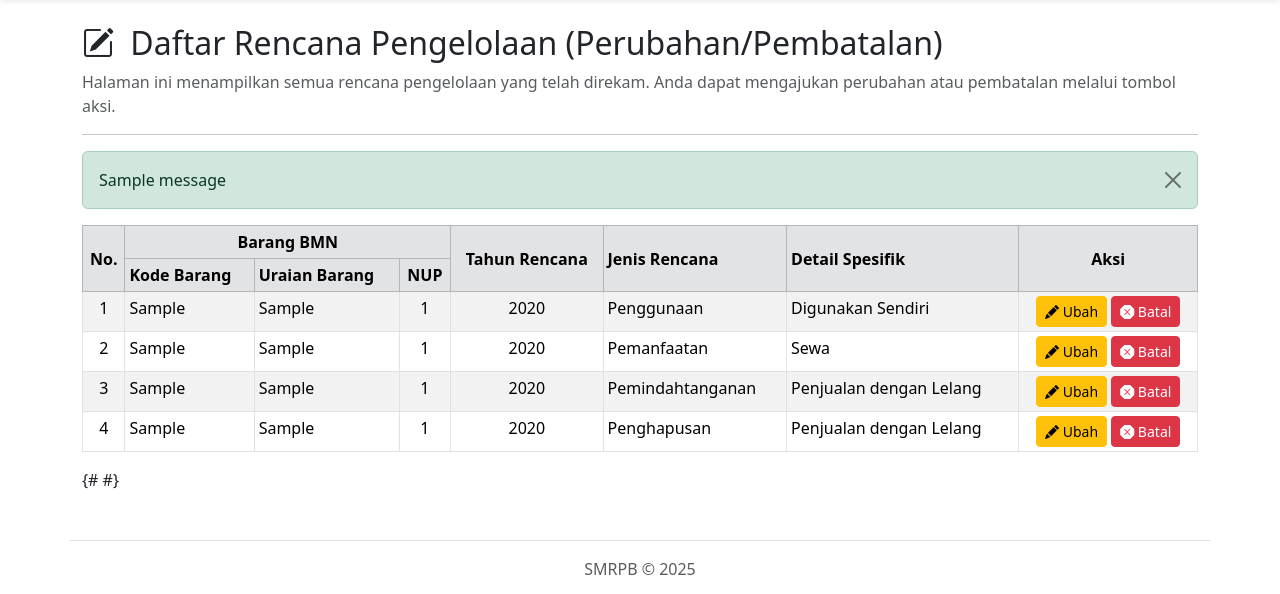
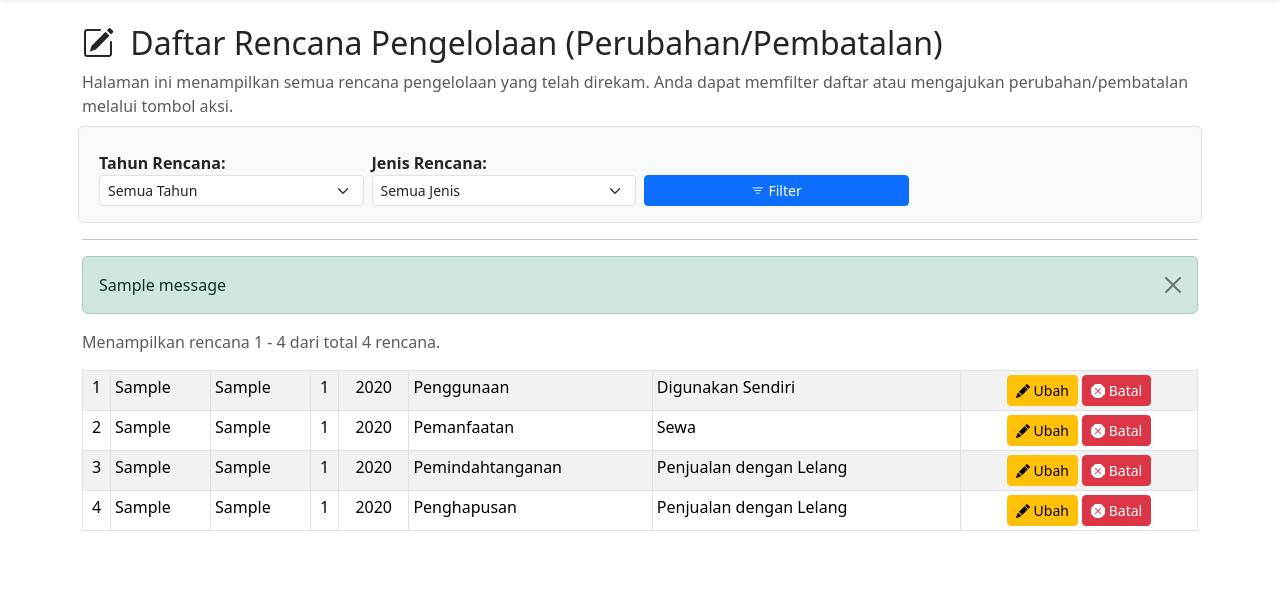
Before and after one commit to teripangijo/smrpb_pya, a Django app: page /rencana/perubahan/ in a window 1280 px wide. Shown: the part 56-650 px from the top of the page. Run offline with Django 5.2, Linux system fonts and the light colour scheme; a user stored in the database is signed in; tables that the repository leaves empty hold one stand-in row (values such as "Sample post"); one stand-in notice (Sample message) is shown; some libraries are stand-ins or nearby versions.

Commit message:
Fixing bug

```diff
--- a/rencana_bmn/views.py
+++ b/rencana_bmn/views.py
@@ -33,6 +33,8 @@
     RencanaPemindahtangananForm, RencanaPenghapusanForm, AlasanForm,
     ImportExcelForm, BulkRencanaForm
 )
+from types import SimpleNamespace
+from django.core.paginator import Paginator, EmptyPage, PageNotAnInteger
 
 
 # === View Dasar ===
@@ -327,55 +329,135 @@
 # === Views untuk Perubahan Rencana ===
 @login_required
 def daftar_semua_rencana(request):
-    print("--- VIEW daftar_semua_rencana DIPANGGIL ---")
-    penggunaan = RencanaPenggunaan.objects.select_related('barang').all()
-    pemanfaatan = RencanaPemanfaatan.objects.select_related('barang').all()
-    pemindahtanganan = RencanaPemindahtanganan.objects.select_related('barang').all()
-    penghapusan = RencanaPenghapusan.objects.select_related('barang').all()
-    # -- DEBUG PRINT 1 --
-    print(f"Jumlah Awal: Penggunaan={penggunaan.count()}, Pemanfaatan={pemanfaatan.count()}, Pemindahtanganan={pemindahtanganan.count()}, Penghapusan={penghapusan.count()}")
+    """Menampilkan daftar semua rencana dengan filter"""
+    # -- Ambil Filter -- #
+    tahun_filter = request.GET.get('tahun', '')
+    jenis_filter = request.GET.get('jenis', '')
 
+    # -- Siapkan Opsi Filter untuk Template --
+    tahun_sekarang = timezone.now().year
+    tahun_options = [('', 'Semua Tahun')] + [(str(t), str(t)) for t in range(tahun_sekarang, tahun_sekarang + 4)]
+    jenis_options = [
+        ('', 'Semua Jenis'),
+        ('Penggunaan', 'Penggunaan'),
+        ('Pemanfaatan', 'Pemanfaatan'),
+        ('Pemindahtanganan', 'Pemindahtanganan'),
+        ('Penghapusan', 'Penghapusan'),
+    ]
+
+    # -- Ambil data awal --
+    model_list_map = {
+        'Penggunaan': RencanaPenggunaan,
+        'Pemanfaatan': RencanaPemanfaatan,
+        'Pemindahtanganan': RencanaPemindahtanganan,
+        'Penghapusan': RencanaPenghapusan,
+    }
     all_rencana = []
-    ct_penggunaan = ContentType.objects.get_for_model(RencanaPenggunaan)
-    ct_pemanfaatan = ContentType.objects.get_for_model(RencanaPemanfaatan)
-    ct_pemindahtanganan = ContentType.objects.get_for_model(RencanaPemindahtanganan)
-    ct_penghapusan = ContentType.objects.get_for_model(RencanaPenghapusan)
+    content_types = {model.__name__: ContentType.objects.get_for_model(model) for model in model_list_map.values()}
 
-    # Loop Penggunaan
-    for item in penggunaan:
-        try: # Tambah try-except untuk debug error per item
-            item.jenis_rencana_display = "Penggunaan"; item.jenis_rencana_slug = "penggunaan"; item.detail_spesifik = item.get_jenis_penggunaan_display(); item.content_type_id = ct_penggunaan.id; all_rencana.append(item)
-        except Exception as e: print(f"Error di loop Penggunaan: {e} pada item {item.pk}")
-    # -- DEBUG PRINT 2 --
-    print(f"Jumlah setelah Penggunaan: {len(all_rencana)}")
+    # --- Terapkan Filter ---
+    for jenis_nama, ModelRencana in model_list_map.items():
+        # Filter berdasarkan Jenis
+        if not jenis_filter or jenis_filter == jenis_nama:
+            qs = ModelRencana.objects.select_related('barang')
+            # Filter berdasarkan Tahun
+            if tahun_filter:
+                try:
+                    qs = qs.filter(tahun_rencana=int(tahun_filter))
+                except ValueError:
+                    pass # Abaikan jika tahun filter tidak valid
 
-    # Loop Pemanfaatan
-    for item in pemanfaatan:
-        try:
-            item.jenis_rencana_display = "Pemanfaatan"; item.jenis_rencana_slug = "pemanfaatan"; item.detail_spesifik = item.get_jenis_pemanfaatan_display(); item.content_type_id = ct_pemanfaatan.id; all_rencana.append(item)
-        except Exception as e: print(f"Error di loop Pemanfaatan: {e} pada item {item.pk}")
-    # -- DEBUG PRINT 3 --
-    print(f"Jumlah setelah Pemanfaatan: {len(all_rencana)}")
+            # Ambil data & tambahkan atribut display
+            for item in qs.all(): # Ambil semua setelah filter
+                item.jenis_rencana_display = jenis_nama
+                item.jenis_rencana_slug = jenis_nama.lower()
+                item.content_type_id = content_types[ModelRencana.__name__].id
+                # Set detail spesifik (logika sama seperti sebelumnya)
+                if isinstance(item, RencanaPenggunaan): item.detail_spesifik = item.get_jenis_penggunaan_display()
+                elif isinstance(item, RencanaPemanfaatan): item.detail_spesifik = item.get_jenis_pemanfaatan_display()
+                elif isinstance(item, RencanaPemindahtanganan): item.detail_spesifik = item.get_jenis_pemindahtanganan_display()
+                elif isinstance(item, RencanaPenghapusan):
+                    detail = item.get_jenis_penghapusan_display();
+                    if item.jenis_penghapusan == 'SEBAB_LAIN' and item.keterangan_sebab_lain: detail += f" ({item.keterangan_sebab_lain})"
+                    item.detail_spesifik = detail
+                else: item.detail_spesifik = "-"
+                all_rencana.append(item)
 
-    # Loop Pemindahtanganan
-    for item in pemindahtanganan:
-        try:
-            item.jenis_rencana_display = "Pemindahtanganan"; item.jenis_rencana_slug = "pemindahtanganan"; item.detail_spesifik = item.get_jenis_pemindahtanganan_display(); item.content_type_id = ct_pemindahtanganan.id; all_rencana.append(item)
-        except Exception as e: print(f"Error di loop Pemindahtanganan: {e} pada item {item.pk}")
-    # -- DEBUG PRINT 4 --
-    print(f"Jumlah setelah Pemindahtanganan: {len(all_rencana)}")
+    # Urutkan hasil akhir
+    all_rencana.sort(key=lambda x: (x.barang.kode_barang, x.barang.nup, x.tahun_rencana))
 
-    # Loop Penghapusan
-    for item in penghapusan:
-         try:
-            item.jenis_rencana_display = "Penghapusan"; item.jenis_rencana_slug = "penghapusan"; detail = item.get_jenis_penghapusan_display(); item.detail_spesifik = detail + (f" ({item.keterangan_sebab_lain})" if item.jenis_penghapusan == 'SEBAB_LAIN' and item.keterangan_sebab_lain else ""); item.content_type_id = ct_penghapusan.id; all_rencana.append(item)
-         except Exception as e: print(f"Error di loop Penghapusan: {e} pada item {item.pk}")
-    # -- DEBUG PRINT 5 --
-    print(f"Jumlah Final sebelum sort: {len(all_rencana)}")
+    # --- TAMBAHKAN PAGINATION ---
+    paginator = Paginator(all_rencana, 25) # Tampilkan 25 rencana per halaman
+    page_number = request.GET.get('page') # Ambil nomor halaman dari URL (?page=...)
+    try:
+        page_obj = paginator.get_page(page_number) # Dapatkan objek halaman
+    except PageNotAnInteger:
+        # Jika page bukan integer, tampilkan halaman pertama.
+        page_obj = paginator.page(1)
+    except EmptyPage:
+        # Jika page di luar range (misal 9999), tampilkan halaman terakhir.
+        page_obj = paginator.page(paginator.num_pages)
+    # --- AKHIR PAGINATION ---
 
-    all_rencana.sort(key=lambda x: (x.barang.kode_barang, x.barang.nup, x.tahun_rencana))
-    context = {'page_title': 'Daftar Rencana Pengelolaan (Perubahan/Pembatalan)', 'all_rencana': all_rencana}
+    context = {
+        'page_title': 'Daftar Rencana Pengelolaan (Perubahan/Pembatalan)',
+        'page_obj': page_obj, # Kirim page_obj ke template
+        'tahun_options': tahun_options,
+        'jenis_options': jenis_options,
+        'selected_tahun': tahun_filter,
+        'selected_jenis': jenis_filter,
+        'request_get_params': request.GET.urlencode() # Untuk pagination link
+    }
     return render(request, 'rencana_bmn/daftar_semua_rencana.html', context)
+
+# @login_required
+# def daftar_semua_rencana(request):
+#     # --- KODE TES UNTUK DEBUG ---
+#     print("--- MULAI EKSEKUSI VIEW daftar_semua_rencana (VERSI TES) ---")
+
+#     # Buat data dummy
+#     try:
+#         # Kita butuh ContentType asli untuk link di template
+#         ct_penggunaan_id = ContentType.objects.get_for_model(RencanaPenggunaan).id
+#         ct_pemanfaatan_id = ContentType.objects.get_for_model(RencanaPemanfaatan).id
+#     except Exception as e:
+#         print(f"Error saat get ContentType: {e}")
+#         ct_penggunaan_id = 0
+#         ct_pemanfaatan_id = 0
+
+#     dummy_barang = SimpleNamespace(kode_barang="DUMMY01", uraian_barang="Barang Tes", nup=1)
+#     dummy_rencana_1 = SimpleNamespace(
+#         pk=9998, # ID pura-pura
+#         barang=dummy_barang,
+#         tahun_rencana=2025,
+#         jenis_rencana_display="Penggunaan",
+#         jenis_rencana_slug="penggunaan",
+#         detail_spesifik="Tes Sendiri",
+#         content_type_id=ct_penggunaan_id
+#     )
+#     dummy_rencana_2 = SimpleNamespace(
+#          pk=9999, # ID pura-pura
+#         barang=dummy_barang,
+#         tahun_rencana=2026,
+#         jenis_rencana_display="Pemanfaatan",
+#         jenis_rencana_slug="pemanfaatan",
+#         detail_spesifik="Tes Sewa",
+#         content_type_id=ct_pemanfaatan_id
+#     )
+#     test_list = [dummy_rencana_1, dummy_rencana_2]
+#     print(f"--- Mengirim test_list berisi {len(test_list)} item dummy ---")
+
+#     context = {
+#         'page_title': 'Daftar Rencana Pengelolaan (TESTING VIEW)',
+#         'all_rencana': test_list, # Kirim list dummy ini
+#         'tahun_options': [('', 'Semua Tahun'), ('2025', '2025'), ('2026', '2026')],
+#         'jenis_options': [('', 'Semua Jenis'), ('Penggunaan', 'Penggunaan'), ('Pemanfaatan', 'Pemanfaatan')],
+#         'selected_tahun': '',
+#         'selected_jenis': '',
+#     }
+#     print("--- SELESAI EKSEKUSI VIEW daftar_semua_rencana (VERSI TES) ---")
+#     return render(request, 'rencana_bmn/daftar_semua_rencana.html', context)
+#     # --- AKHIR KODE TES ---
 
 # --- Helper Function ---
 def get_rencana_object_and_form(ct_id, obj_id, post_data=None, instance_needed=True):
--- /dev/null
+++ b/templates/rencana_bmn/_partials/messages.html
@@ -0,0 +1,9 @@
+{% comment %} templates/rencana_bmn/_partials/messages.html {% endcomment %}
+{% if messages %}
+    {% for message in messages %}
+        <div class="alert alert-{{ message.tags }} alert-dismissible fade show" role="alert">
+            {{ message }}
+            <button type="button" class="btn-close" data-bs-dismiss="alert" aria-label="Close"></button>
+        </div>
+    {% endfor %}
+{% endif %}
--- /dev/null
+++ b/templates/rencana_bmn/_partials/pagination.html
@@ -0,0 +1,53 @@
+{% comment %} templates/rencana_bmn/_partials/pagination.html {% endcomment %}
+{% if page_obj.has_other_pages %} {# Hanya tampilkan jika ada lebih dari 1 halaman #}
+  <nav aria-label="Page navigation">
+    <ul class="pagination justify-content-center mt-4">
+
+      {# Tombol Previous #}
+      {% if page_obj.has_previous %}
+        <li class="page-item">
+          {# Perhatikan penambahan &request.GET.urlencode agar filter tetap terbawa #}
+          <a class="page-link" href="?page={{ page_obj.previous_page_number }}&amp;{{ request.GET.urlencode }}" aria-label="Previous">
+            <span aria-hidden="true">&laquo;</span>
+          </a>
+        </li>
+      {% else %}
+        <li class="page-item disabled">
+          <span class="page-link" aria-hidden="true">&laquo;</span>
+        </li>
+      {% endif %}
+
+      {# Nomor Halaman #}
+      {% for i in page_obj.paginator.page_range %}
+        {% if page_obj.number == i %}
+          <li class="page-item active" aria-current="page"><span class="page-link">{{ i }}</span></li>
+        {% elif i > page_obj.number|add:'-3' and i < page_obj.number|add:'3' %}
+          {# Tampilkan beberapa nomor di sekitar halaman aktif #}
+          <li class="page-item"><a class="page-link" href="?page={{ i }}&amp;{{ request.GET.urlencode }}">{{ i }}</a></li>
+        {% elif i == page_obj.paginator.page_range.0 or i == page_obj.paginator.page_range|last %}
+             {# Selalu tampilkan halaman pertama dan terakhir (jika jauh) #}
+             {% if i == page_obj.paginator.page_range.0 and page_obj.number > 4 %}
+                 <li class="page-item disabled"><span class="page-link">...</span></li>
+             {% endif %}
+             <li class="page-item"><a class="page-link" href="?page={{ i }}&amp;{{ request.GET.urlencode }}">{{ i }}</a></li>
+             {% if i == page_obj.paginator.page_range|last and page_obj.number < page_obj.paginator.num_pages|add:'-3' %}
+                  <li class="page-item disabled"><span class="page-link">...</span></li>
+             {% endif %}
+        {% endif %}
+      {% endfor %}
+
+      {# Tombol Next #}
+      {% if page_obj.has_next %}
+        <li class="page-item">
+          <a class="page-link" href="?page={{ page_obj.next_page_number }}&amp;{{ request.GET.urlencode }}" aria-label="Next">
+            <span aria-hidden="true">&raquo;</span>
+          </a>
+        </li>
+      {% else %}
+        <li class="page-item disabled">
+          <span class="page-link" aria-hidden="true">&raquo;</span>
+        </li>
+      {% endif %}
+    </ul>
+  </nav>
+{% endif %}
--- a/templates/rencana_bmn/daftar_semua_rencana.html
+++ b/templates/rencana_bmn/daftar_semua_rencana.html
@@ -1,24 +1,58 @@
 {% extends 'base.html' %}
-{% load static %}
+{% load static %} {# Anda bisa tambahkan l10n jika perlu format angka di tabel ini #}
 
-{% block title %}{{ page_title }} - SMRPB{% endblock %}
+{% block title %}{{ page_title|default:"Daftar Rencana" }} - SMRPB{% endblock %}
 
 {% block content %}
-<h2><i class="bi bi-pencil-square me-2"></i> {{ page_title }}</h2>
-<p class="text-muted">Halaman ini menampilkan semua rencana pengelolaan yang telah direkam. Anda dapat mengajukan perubahan atau pembatalan melalui tombol aksi.</p>
+<h2><i class="bi bi-pencil-square me-2"></i> {{ page_title|default:"Daftar Rencana Pengelolaan (Perubahan/Pembatalan)" }}</h2>
+<p class="text-muted">Halaman ini menampilkan semua rencana pengelolaan yang telah direkam. Anda dapat memfilter daftar atau mengajukan perubahan/pembatalan melalui tombol aksi.</p>
+
+{# --- FORM FILTER --- #}
+<form method="get" action="{% url 'daftar_semua_rencana' %}" class="row g-2 mb-3 align-items-end p-3 border rounded bg-light">
+    <div class="col-md-3 col-sm-6">
+        <label for="filter-tahun" class="form-label mb-0 fw-bold">Tahun Rencana:</label>
+        <select name="tahun" id="filter-tahun" class="form-select form-select-sm">
+            {# Pastikan tahun_options dikirim dari view #}
+            {% for value, text in tahun_options %}
+                <option value="{{ value }}" {% if value|stringformat:"s" == selected_tahun|stringformat:"s" %}selected{% endif %}>{{ text }}</option>
+            {% endfor %}
+        </select>
+    </div>
+    <div class="col-md-3 col-sm-6">
+        <label for="filter-jenis" class="form-label mb-0 fw-bold">Jenis Rencana:</label>
+        <select name="jenis" id="filter-jenis" class="form-select form-select-sm">
+             {# Pastikan jenis_options dikirim dari view #}
+             {% for value, text in jenis_options %}
+                <option value="{{ value }}" {% if value == selected_jenis %}selected{% endif %}>{{ text }}</option>
+             {% endfor %}
+        </select>
+    </div>
+    <div class="col-md-3 col-sm-12 mt-2 mt-md-0"> {# Tombol di kolom sendiri #}
+        <button type="submit" class="btn btn-primary btn-sm w-100">
+            <i class="bi bi-filter"></i> Filter
+        </button>
+    </div>
+     <div class="col-md-3 col-sm-12 mt-2 mt-md-0"> {# Tombol Reset #}
+         {# Tombol reset filter (link kembali ke halaman tanpa parameter) #}
+        {% if selected_tahun or selected_jenis %}
+        <a href="{% url 'daftar_semua_rencana' %}" class="btn btn-secondary btn-sm w-100" title="Hapus Filter">
+            <i class="bi bi-x-lg"></i> Reset Filter
+        </a>
+        {% else %}
+         {# Placeholder agar layout tidak berantakan jika tombol reset tidak ada #}
+         <span class="d-block" style="height: 31px;"></span> {# Sesuaikan tinggi jika perlu #}
+        {% endif %}
+    </div>
+</form>
+{# --- AKHIR FORM FILTER --- #}
+
 <hr>
 
-{# Menampilkan pesan sukses/error dari proses sebelumnya (jika ada redirect) #}
-{% if messages %}
-    {% for message in messages %}
-        <div class="alert alert-{{ message.tags }} alert-dismissible fade show" role="alert">
-            {{ message }}
-            <button type="button" class="btn-close" data-bs-dismiss="alert" aria-label="Close"></button>
-        </div>
-    {% endfor %}
-{% endif %}
+{# Menampilkan pesan sukses/error #}
+{% include 'rencana_bmn/_partials/messages.html' %}
 
-{% if all_rencana %}
+<!-- {% if all_rencana %}
+    <p class="text-muted">Menampilkan {{ all_rencana|length }} rencana.</p> {# Tampilkan jumlah hasil #}
     <div class="table-responsive">
         <table class="table table-striped table-hover table-bordered table-sm">
             <thead class="table-secondary">
@@ -37,26 +71,32 @@
                 </tr>
             </thead>
             <tbody>
+                {# Pastikan all_rencana dikirim dari view #}
                 {% for rencana in all_rencana %}
                 <tr>
                     <td class="text-center">{{ forloop.counter }}</td>
-                {# Info Barang #}
-                <td>{{ rencana.barang.kode_barang }}</td>
-                <td>{{ rencana.barang.uraian_barang }}</td>
-                <td class="text-center">{{ rencana.barang.nup }}</td>
+                    {# Info Barang - Akses aman jika barang null (seharusnya tidak terjadi dengan select_related) #}
+                    <td>{{ rencana.barang.kode_barang|default:"N/A" }}</td>
+                    <td>{{ rencana.barang.uraian_barang|default:"N/A" }}</td>
+                    <td class="text-center">{{ rencana.barang.nup|default:"N/A" }}</td>
                     {# Info Rencana #}
                     <td class="text-center">{{ rencana.tahun_rencana }}</td>
-                <td>{{ rencana.jenis_rencana_display }}</td>
+                    <td>{{ rencana.jenis_rencana_display|default:"N/A" }}</td>
                     <td>{{ rencana.detail_spesifik|default:"-" }}</td>
                     <td class="text-center">
-                    {# Tombol Aksi #}
+                        {# Tombol Aksi - Pastikan ct_id dan pk ada #}
+                        {% if rencana.content_type_id and rencana.pk %}
                             <a href="{% url 'ajukan_perubahan_rencana' ct_id=rencana.content_type_id obj_id=rencana.pk %}" class="btn btn-warning btn-sm" title="Ajukan Perubahan">
                                 <i class="bi bi-pencil-fill"></i> Ubah
                             </a>
                             <a href="{% url 'konfirmasi_pembatalan_rencana' ct_id=rencana.content_type_id obj_id=rencana.pk %}" class="btn btn-danger btn-sm" title="Ajukan Pembatalan">
                                  <i class="bi bi-x-octagon-fill"></i> Batal
                             </a>
-                    {# --- GUNAKAN KOMENTAR DJANGO DI SINI --- #}
+                        {% else %}
+                            <span class="text-muted">N/A</span>
+                        {% endif %}
+
+                        {# Komentar Django untuk alternatif HTMX #}
                         {% comment %}
                         Alternatif Pembatalan via HTMX DELETE (perlu view & URL berbeda)
                         <button class="btn btn-danger btn-sm"
@@ -70,42 +110,60 @@
                         {% endcomment %}
                     </td>
                 </tr>
-            {% endfor %}
+                {% endfor %} {# Akhir dari loop for rencana #}
             </tbody>
         </table>
+    </div> {# Akhir dari table-responsive #}
+
+    {# Tempat untuk kontrol pagination jika ditambahkan nanti #}
+    {# {% include 'rencana_bmn/_partials/pagination.html' %} #}
+
+{% else %} {# Jika all_rencana kosong #}
+    <div class="alert alert-warning mt-3" role="alert">
+        Tidak ada data rencana pengelolaan yang ditemukan {% if selected_tahun or selected_jenis %}dengan filter yang diterapkan{% endif %}.
     </div>
+{% endif %} {# Akhir dari if all_rencana #} -->
 
-{# TODO: Tambahkan Navigasi Pagination jika menggunakan Paginator di view #}
-{# {% if page_obj.has_other_pages %}
-<nav aria-label="Page navigation">
-    <ul class="pagination justify-content-center">
-        {% if page_obj.has_previous %}
-        <li class="page-item"><a class="page-link" href="?page={{ page_obj.previous_page_number }}">Previous</a></li>
-        {% else %}
-        <li class="page-item disabled"><span class="page-link">Previous</span></li>
-        {% endif %}
+{% if page_obj and page_obj.object_list %}
+    <p class="text-muted">
+        {# Tampilkan info halaman dan total #}
+        Menampilkan rencana {{ page_obj.start_index }} - {{ page_obj.end_index }} dari total {{ page_obj.paginator.count }} rencana.
+    </p>
+    <div class="table-responsive">
+        <table class="table table-striped table-hover table-bordered table-sm">
+            {# ... (thead tabel tetap sama) ... #}
+            <tbody>
+                {# Loop menggunakan page_obj #}
+                {% for rencana in page_obj %}
+                <tr>
+                    <td class="text-center">{{ page_obj.start_index|add:forloop.counter0 }}</td> {# No urut sesuai halaman #}
+                    {# ... (sel-sel data rencana tetap sama) ... #}
+                     <td>{{ rencana.barang.kode_barang|default:"N/A" }}</td>
+                     <td>{{ rencana.barang.uraian_barang|default:"N/A" }}</td>
+                     <td class="text-center">{{ rencana.barang.nup|default:"N/A" }}</td>
+                     <td class="text-center">{{ rencana.tahun_rencana }}</td>
+                     <td>{{ rencana.jenis_rencana_display|default:"N/A" }}</td>
+                     <td>{{ rencana.detail_spesifik|default:"-" }}</td>
+                     <td class="text-center">
+                        {% if rencana.content_type_id and rencana.pk %}
+                            <a href="{% url 'ajukan_perubahan_rencana' ct_id=rencana.content_type_id obj_id=rencana.pk %}" class="btn btn-warning btn-sm" title="Ajukan Perubahan"><i class="bi bi-pencil-fill"></i> Ubah</a>
+                            <a href="{% url 'konfirmasi_pembatalan_rencana' ct_id=rencana.content_type_id obj_id=rencana.pk %}" class="btn btn-danger btn-sm" title="Ajukan Pembatalan"><i class="bi bi-x-octagon-fill"></i> Batal</a>
+                        {% else %}<span class="text-muted">N/A</span>{% endif %}
+                        {% comment %} ... {% endcomment %}
+                     </td>
+                </tr>
+                {% endfor %} {# Akhir loop for rencana #}
+            </tbody>
+        </table>
+    </div> {# Akhir table-responsive #}
 
-        {% for i in page_obj.paginator.page_range %}
-            {% if page_obj.number == i %}
-            <li class="page-item active" aria-current="page"><span class="page-link">{{ i }}</span></li>
-            {% else %}
-            <li class="page-item"><a class="page-link" href="?page={{ i }}">{{ i }}</a></li>
-            {% endif %}
-        {% endfor %}
+    {# --- SERTAKAN KONTROL PAGINATION --- #}
+    {% include 'rencana_bmn/_partials/pagination.html' with page_obj=page_obj request=request %}
 
-        {% if page_obj.has_next %}
-        <li class="page-item"><a class="page-link" href="?page={{ page_obj.next_page_number }}">Next</a></li>
-        {% else %}
-        <li class="page-item disabled"><span class="page-link">Next</span></li>
-        {% endif %}
-    </ul>
-</nav>
-{% endif %} #}
+{% else %} {# Jika page_obj kosong atau tidak ada #}
+    <div class="alert alert-warning mt-3" role="alert">
+        Tidak ada data rencana pengelolaan yang ditemukan {% if selected_tahun or selected_jenis %}dengan filter yang diterapkan{% endif %}.
+    </div>
+{% endif %} {# Akhir if page_obj #}
 
-{% else %}
-<div class="alert alert-info" role="alert">
-    Belum ada data rencana pengelolaan yang tercatat di sistem.
-</div>
-{% endif %}
-
-{% endblock %}
+{% endblock %} {# Akhir dari block content #}
```
Lines whose indentation alone changed are shown as unchanged.
